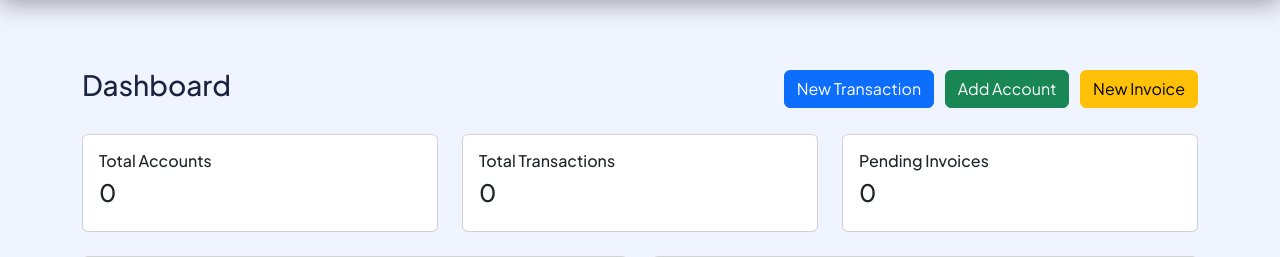
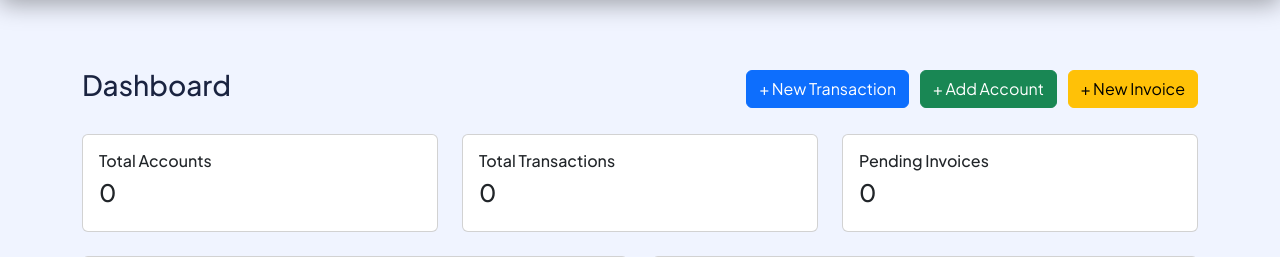
Before and after one commit to sujin-del/client_sphere_crm, a Django app: page / in a window 1280 px wide. Shown: the part 68-325 px from the top of the page. Run offline with Django 5.2, Linux system fonts and the light colour scheme; data that the repository does not hold is empty.

Commit message:
dashboard_updated

```diff
--- a/templates/dashboard/home.html
+++ b/templates/dashboard/home.html
@@ -11,9 +11,9 @@
     <h3>Dashboard</h3>
 
 <div>
-  <a href="/transactions/" class="btn btn-primary me-2">New Transaction</a>
-  <a href="#" class="btn btn-success me-2">Add Account</a>
-  <a href="/invoices/" class="btn btn-warning">New Invoice</a>
+  <a href="/transactions/" class="btn btn-primary me-2">+ New Transaction</a>
+  <a href="#" class="btn btn-success me-2">+ Add Account</a>
+  <a href="/invoices/" class="btn btn-warning">+ New Invoice</a>
 </div>
 
   </div>
```
